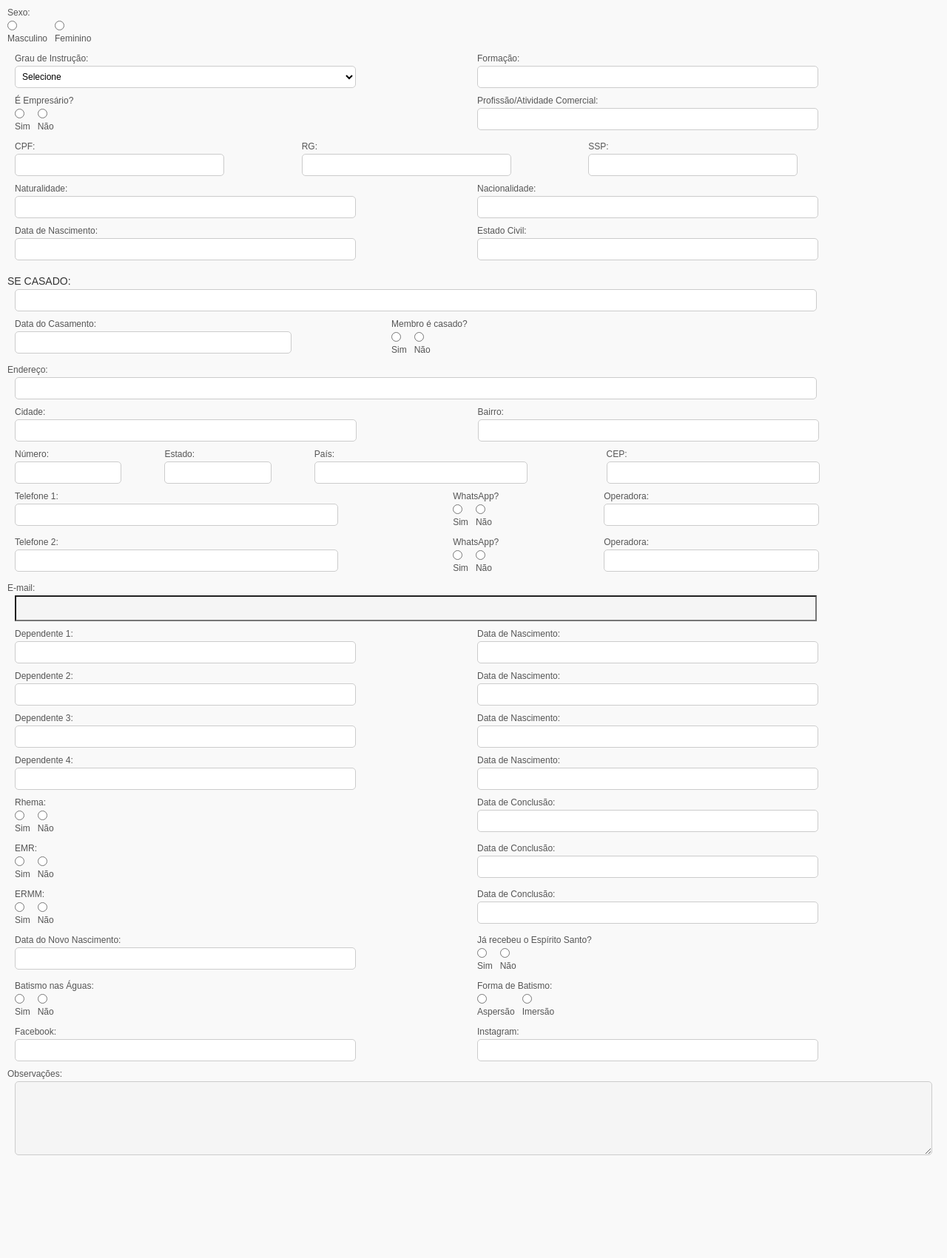
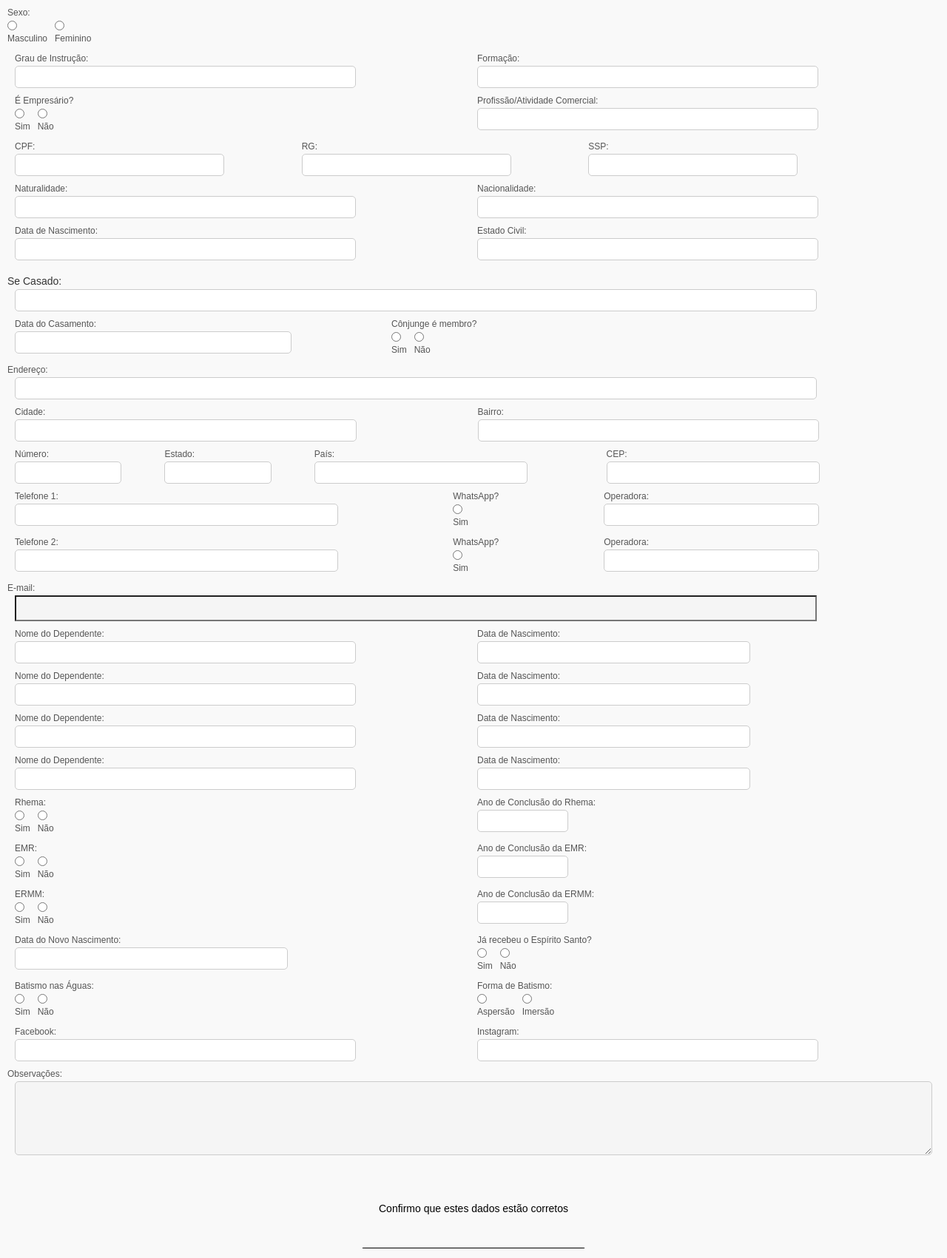
Before and after one commit to savioarthur00/Formulario_JS, a website: page index.html in a window 1280 px wide. Shown: the part 332-2033 px from the top of the page at 74% size. Before the commit the page ends 1918 px from the top, so only its background shows below. Drawn offline with Linux system fonts and the light colour scheme.

Commit message:
Update index.html
Correções finais de labels e fields.
Além de logica para leitura do pdf

```diff
--- a/index.html
+++ b/index.html
@@ -53,12 +53,7 @@
             <div class="instrucao-formacao">
                 <div class="field">
                     <label for="grau_instrucao">Grau de Instrução:</label>
-                    <select id="grau_instrucao">
-                        <option value="">Selecione</option>
-                        <option value="fundamental">Fundamental</option>
-                        <option value="medio">Médio</option>
-                        <option value="superior">Superior</option>
-                    </select>
+                    <input type="text" id="grau_instrucao">
                 </div>
                 <div class="field">
                     <label for="formacao">Formação:</label>
@@ -129,7 +124,7 @@
 
             <!-- Nome do Cônjuge -->
             <div class="field">
-                <label for="nome_conjuge" style="font-size: 14px; color: #333; margin-top: 10px;">SE CASADO:</label>
+                <label for="nome_conjuge" style="font-size: 14px; color: #333; margin-top: 10px;">Se Casado:</label>
                 <input type="text" id="nome_conjuge">
             </div>
 
@@ -140,7 +135,7 @@
                     <input type="text" id="data_casamento">
                 </div>
                 <div class="field">
-                    <label>Membro é casado?</label>
+                    <label>Cônjunge é membro?</label>
                     <div class="radio-group">
                         <div>
                             <input type="radio" id="membro_casado_sim" name="membro_casado" value="sim">
@@ -205,10 +200,7 @@
                             <input type="radio" id="whatsapp1_sim" name="whatsapp1" value="sim">
                             <label for="whatsapp1_sim">Sim</label>
                         </div>
-                        <div>
-                            <input type="radio" id="whatsapp1_nao" name="whatsapp1" value="nao">
-                            <label for="whatsapp1_nao">Não</label>
-                        </div>
+
                     </div>
                 </div>
                 <div class="field">
@@ -230,10 +222,7 @@
                             <input type="radio" id="whatsapp2_sim" name="whatsapp2" value="sim">
                             <label for="whatsapp2_sim">Sim</label>
                         </div>
-                        <div>
-                            <input type="radio" id="whatsapp2_nao" name="whatsapp2" value="nao">
-                            <label for="whatsapp2_nao">Não</label>
-                        </div>
+
                     </div>
                 </div>
                 <div class="field">
@@ -251,42 +240,42 @@
             <!-- Dependentes -->
             <div class="dependentes">
                 <div class="field">
-                    <label for="dependente1">Dependente 1:</label>
+                    <label for="dependente1">Nome do Dependente:</label>
                     <input type="text" id="dependente1">
                 </div>
                 <div class="field">
                     <label for="data_nascimento_dependente1">Data de Nascimento:</label>
-                    <input type="text" id="data_nascimento_dependente1">
+                    <input type="text_data" id="data_nascimento_dependente1">
                 </div>
             </div>
             <div class="dependentes">
                 <div class="field">
-                    <label for="dependente2">Dependente 2:</label>
+                    <label for="dependente2">Nome do Dependente:</label>
                     <input type="text" id="dependente2">
                 </div>
                 <div class="field">
                     <label for="data_nascimento_dependente2">Data de Nascimento:</label>
-                    <input type="text" id="data_nascimento_dependente2">
+                    <input type="text_data" id="data_nascimento_dependente2">
                 </div>
             </div>
             <div class="dependentes">
                 <div class="field">
-                    <label for="dependente3">Dependente 3:</label>
+                    <label for="dependente3">Nome do Dependente:</label>
                     <input type="text" id="dependente3">
                 </div>
                 <div class="field">
                     <label for="data_nascimento_dependente3">Data de Nascimento:</label>
-                    <input type="text" id="data_nascimento_dependente3">
+                    <input type="text_data" id="data_nascimento_dependente3">
                 </div>
             </div>
             <div class="dependentes">
                 <div class="field">
-                    <label for="dependente4">Dependente 4:</label>
+                    <label for="dependente4">Nome do Dependente:</label>
                     <input type="text" id="dependente4">
                 </div>
                 <div class="field">
                     <label for="data_nascimento_dependente4">Data de Nascimento:</label>
-                    <input type="text" id="data_nascimento_dependente4">
+                    <input type="text_data" id="data_nascimento_dependente4">
                 </div>
             </div>
 
@@ -306,8 +295,8 @@
                     </div>
                 </div>
                 <div class="field">
-                    <label for="data_conclusao_rhema">Data de Conclusão:</label>
-                    <input type="text" id="data_conclusao_rhema">
+                    <label for="data_conclusao_rhema">Ano de Conclusão do Rhema:</label>
+                    <input type="text_rhema" id="data_conclusao_rhema">
                 </div>
             </div>
             <div class="rhema-emr-ermm">
@@ -325,8 +314,8 @@
                     </div>
                 </div>
                 <div class="field">
-                    <label for="data_conclusao_emr">Data de Conclusão:</label>
-                    <input type="text" id="data_conclusao_emr">
+                    <label for="data_conclusao_emr">Ano de Conclusão da EMR:</label>
+                    <input type="text_rhema" id="data_conclusao_emr">
                 </div>
             </div>
             <div class="rhema-emr-ermm">
@@ -344,8 +333,8 @@
                     </div>
                 </div>
                 <div class="field">
-                    <label for="data_conclusao_ermm">Data de Conclusão:</label>
-                    <input type="text" id="data_conclusao_ermm">
+                    <label for="data_conclusao_ermm">Ano de Conclusão da ERMM:</label>
+                    <input type="text_rhema" id="data_conclusao_ermm">
                 </div>
             </div>
 
@@ -353,7 +342,7 @@
             <div class="batismo-espirito">
                 <div class="field">
                     <label for="data_novo_nascimento">Data do Novo Nascimento:</label>
-                    <input type="text" id="data_novo_nascimento">
+                    <input type="text_data" id="data_novo_nascimento">
                 </div>
                 <div class="field">
                     <label>Já recebeu o Espírito Santo?</label>
@@ -418,6 +407,23 @@
                 <textarea id="observacoes"></textarea>
             </div>
         </div>
+
+        <!-- Linha de assinatura -->
+    <!-- Adicione isto antes do </form> -->
+<div class="assinatura-container" style="margin: 60px 0 30px 0; text-align: center;">
+    <div style="margin-bottom: 45px; font-size: 14px;">
+        Confirmo que estes dados estão corretos
+    </div>
+    <div>
+
+    </div>
+    <div style="border-top: 1px solid #000; width: 300px; margin: 0 auto; padding-top: 5px;">
+        <!-- Aqui aparecerá o nome do membro -->
+        <div id="nome-assinatura" style="font-weight: bold; margin-top: 5px;"></div>
+    </div>
+
+
+</div>
     </form>
 
     <!-- Script de leitura do arquivo -->
@@ -488,6 +494,7 @@
             document.getElementById('nacionalidade').value = membro['Nacionalidade'] || '';
             document.getElementById('pais').value = membro['País'] || 'Brasil';
             document.getElementById('data_nascimento').value = membro['Data de Nascimento'] || '';
+            document.getElementById('grau_instrucao').value = membro['Escolaridade'] || '';
             document.getElementById('estado_civil').value = membro['Estado Civil'] || '';
             document.getElementById('nome_conjuge').value = membro['Nome do cônjuge'] || '';
             document.getElementById('data_casamento').value = membro['Data de Casamento'] || '';
@@ -543,26 +550,22 @@
                                                                  (membro['Já se batizou nas águas?'] || '').toLowerCase().includes('nao');
 
             document.getElementById('espirito_santo_sim').checked = (membro['Já recebeu o batismo no Espírito Santo?'] || '').toLowerCase().includes('sim');
-            document.getElementById('espirito_santo_nao').checked = (membro['Já recebeu o batismo no Espírito Santo?'] || '').toLowerCase().includes('não') ||
-                                                                  (membro['Já recebeu o batismo no Espírito Santo?'] || '').toLowerCase().includes('nao');
-                                                                  ocument.getElementById('espirito_santo_sim').checked = (membro['Já recebeu o batismo no Espírito Santo?'] || '').toLowerCase().includes('sim');
-            document.getElementById('aspersao').checked = (membro['Forma do batismo'] || '').toLowerCase().includes('Aspersão') ||
-                                                                  (membro['Forma do batismo'] || '').toLowerCase().includes('Aspersão');
+            document.getElementById('espirito_santo_nao').checked = (membro['Já recebeu o batismo no Espírito Santo?'] || '').toLowerCase().includes('não') || (membro['Já recebeu o batismo no Espírito Santo?'] || '').toLowerCase().includes('nao');
 
-            document.getElementById('imersao').checked = (membro['Forma do batismo'] || '').toLowerCase().includes('Imersão') ||
-                                                                  (membro['Forma do batismo'] || '').toLowerCase().includes('Imersão');
+            document.getElementById('aspersao').checked = (membro['Forma do batismo'] || '').toLowerCase().includes('aspersão') || (membro['Forma do batismo'] || '').toLowerCase().includes('aspersão');
+
+            document.getElementById('imersao').checked = (membro['Forma do batismo'] || '').toLowerCase().includes('imersão') || (membro['Forma do batismo'] || '').toLowerCase().includes('imersão');
+
+             // Atualiza o nome na assinatura
+
+                const nomeMembro = document.getElementById('nome').value;
+            document.getElementById('nome-assinatura').textContent = nomeMembro || '';
+
 
 
 
             // Selects
-            const grauInstrucao = document.getElementById('grau_instrucao');
-            if (grauInstrucao) {
-                const escolaridade = (membro['Escolaridade'] || '').toLowerCase();
-                if (escolaridade.includes('fundamental')) grauInstrucao.value = 'fundamental';
-                else if (escolaridade.includes('médio') || escolaridade.includes('medio')) grauInstrucao.value = 'medio';
-                else if (escolaridade.includes('superior')) grauInstrucao.value = 'superior';
-                else grauInstrucao.value = '';
-            }
+
         }
 
         document.querySelectorAll('#funcionarioForm input, #funcionarioForm textarea').forEach(el => {
@@ -577,6 +580,29 @@
             document.getElementById('fileInput').addEventListener('change', carregarPlanilha);
             document.getElementById('selecionarMembro').addEventListener('change', preencherCampos);
         });
+
+
+         // Adiciona antes do fechamento </body>
+    window.onbeforeprint = function() {
+        document.body.style.margin = "0";
+        document.body.style.padding = "0";
+        document.body.style.transform = "scale(1)";
+
+        // Cria um elemento temporário para forçar a limpeza
+        const cleanPrint = document.createElement('style');
+        cleanPrint.id = 'clean-print';
+        cleanPrint.innerHTML = `
+            @page { margin: 2mm; size: auto; }
+            body { margin: 10mm !important; }
+        `;
+        document.head.appendChild(cleanPrint);
+    };
+
+    window.onafterprint = function() {
+        // Remove o estilo após impressão
+        const style = document.getElementById('clean-print');
+        if (style) style.remove();
+    };
     </script>
 </body>
 </html>
```
